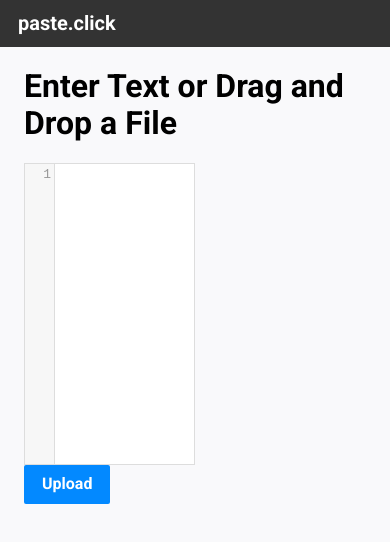
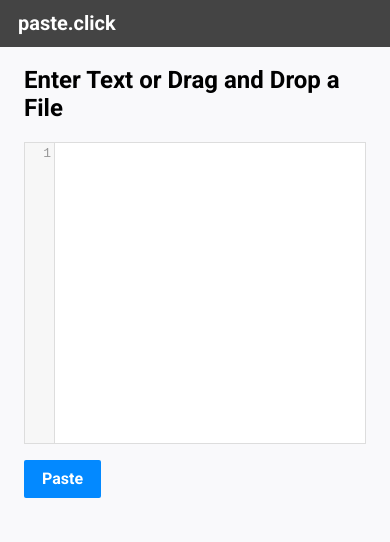
Before and after one commit to PacketFire/paste-click, a Vue app in the folder ui/: page /#/ in a window 390 px wide. Shown: the top 542 px of the page. Built offline with nearby package versions, Linux system fonts and the light colour scheme.

Commit message:
sync editor with vue data

```diff
--- a/ui/src/App.vue
+++ b/ui/src/App.vue
@@ -1,12 +1,12 @@
 <template>
-  <div>
+  <div v-on:drop="drop" v-on:dragover="dragOver" v-on:mouseout="mouseOut">
     <Header></Header>
 
     <main class="main">
-      <h1>Enter Text or Drag and Drop a File</h1>
+      <h2>Enter Text or Drag and Drop a File</h2>
       <Editor></Editor>
 
-      <button class="upload" v-on:click="upload">Upload</button>
+      <button class="paste" v-on:click="upload">Paste</button>
     </main>
   </div>
 </template>
@@ -18,15 +18,47 @@ import Header from './Header.vue';
 import Editor from './Editor.vue';
 
 export default {
+  data() {
+    return {
+      text: ''
+    }
+  },
+  created() {
+    this.$root.$on('editor-change', text => {
+      this.text = text;
+    });
+  },
   methods: {
-    reverseMessage: function() {
-      this.message = this.msg;
+    drop(e) {
+      e.preventDefault();
+
+      const files = e.dataTransfer.files;
+
+      if (files.length === 1) {
+        const file = files[0];
+        axios.post(`${API_URL}`, file)
+          .then(res => {
+            window.location = res.data;
+          })
+          .catch(err => {
+            console.error(err);
+          });
+      }
     },
-    upload: function() {
-      console.log(API_URL);
-
-      // const text = document.getElementById('editor').value;
-      console.log(text);
+    dragOver(e) {
+      e.preventDefault();
+    },
+    mouseOut(e) {
+      e.preventDefault();
+    },
+    upload() {
+      axios.post(`${API_URL}`, this.text)
+        .then(res => {
+          window.location = res.data;
+        })
+        .catch(err => {
+          console.error(err);
+        });
     }
   },
   components: {
@@ -41,7 +73,8 @@ export default {
   margin: 16px 24px;
 }
 
-.upload {
+.paste {
+  margin-top: 16px;
   padding: 10px 18px;
 
   color: #fff;
--- a/ui/src/Editor.vue
+++ b/ui/src/Editor.vue
@@ -8,9 +8,14 @@
 import CodeMirror from 'codemirror';
 
 export default {
-  mounted: function() {
+  mounted() {
     this.editor = CodeMirror(document.getElementById('editor'), {
       lineNumbers: true
+    });
+
+    this.editor.on('change', cm => {
+      const text = cm.getValue();
+      this.$root.$emit('editor-change', text);
     });
   }
 };
@@ -24,4 +29,10 @@ export default {
 
   cursor: text;
 }
+
+@media only screen and (max-width: 900px) {
+  #editor {
+    width: 100%;
+  }
+}
 </style>
--- a/ui/src/Header.vue
+++ b/ui/src/Header.vue
@@ -10,7 +10,7 @@
 header {
   width: 100%;
 
-  background-color: #333;
+  background-color: #444;
 
   padding: 12px 18px;
 }
```
